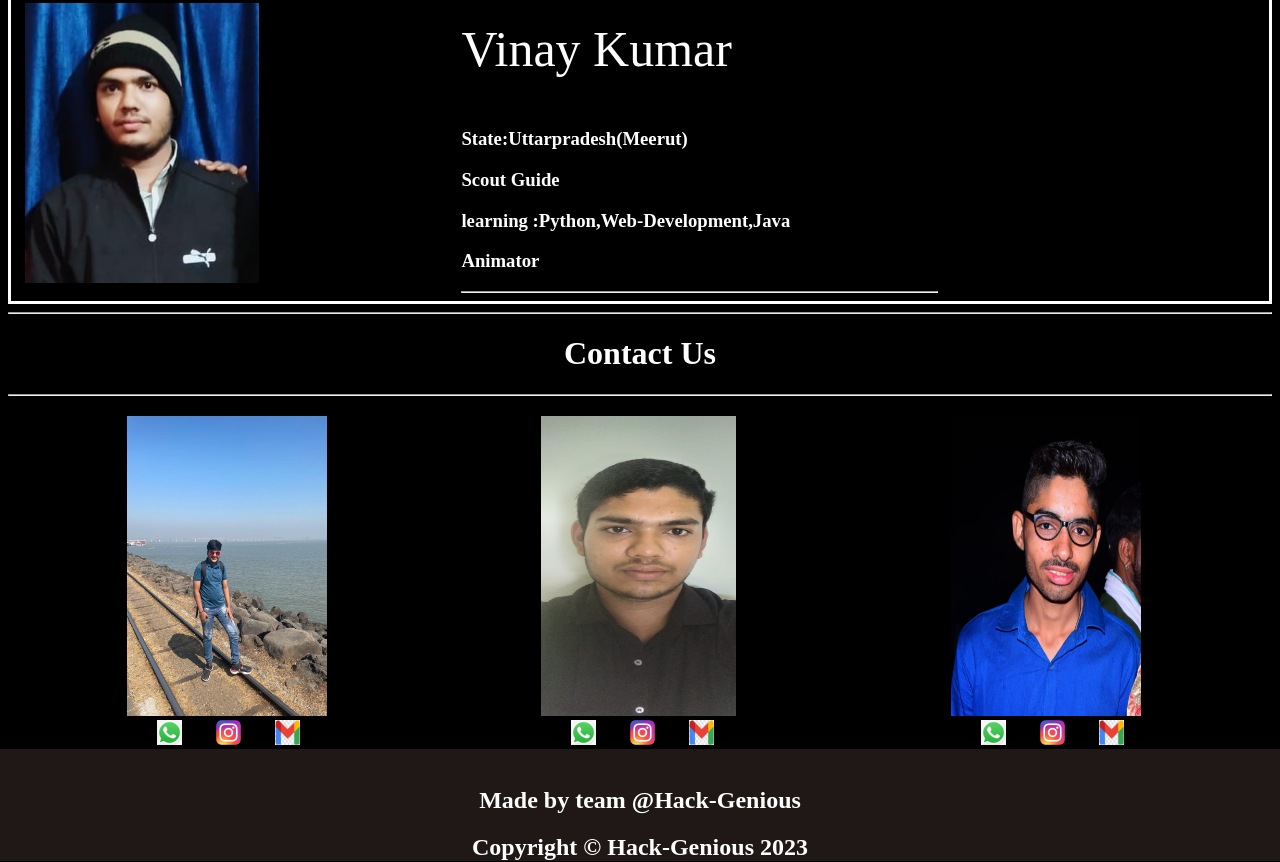
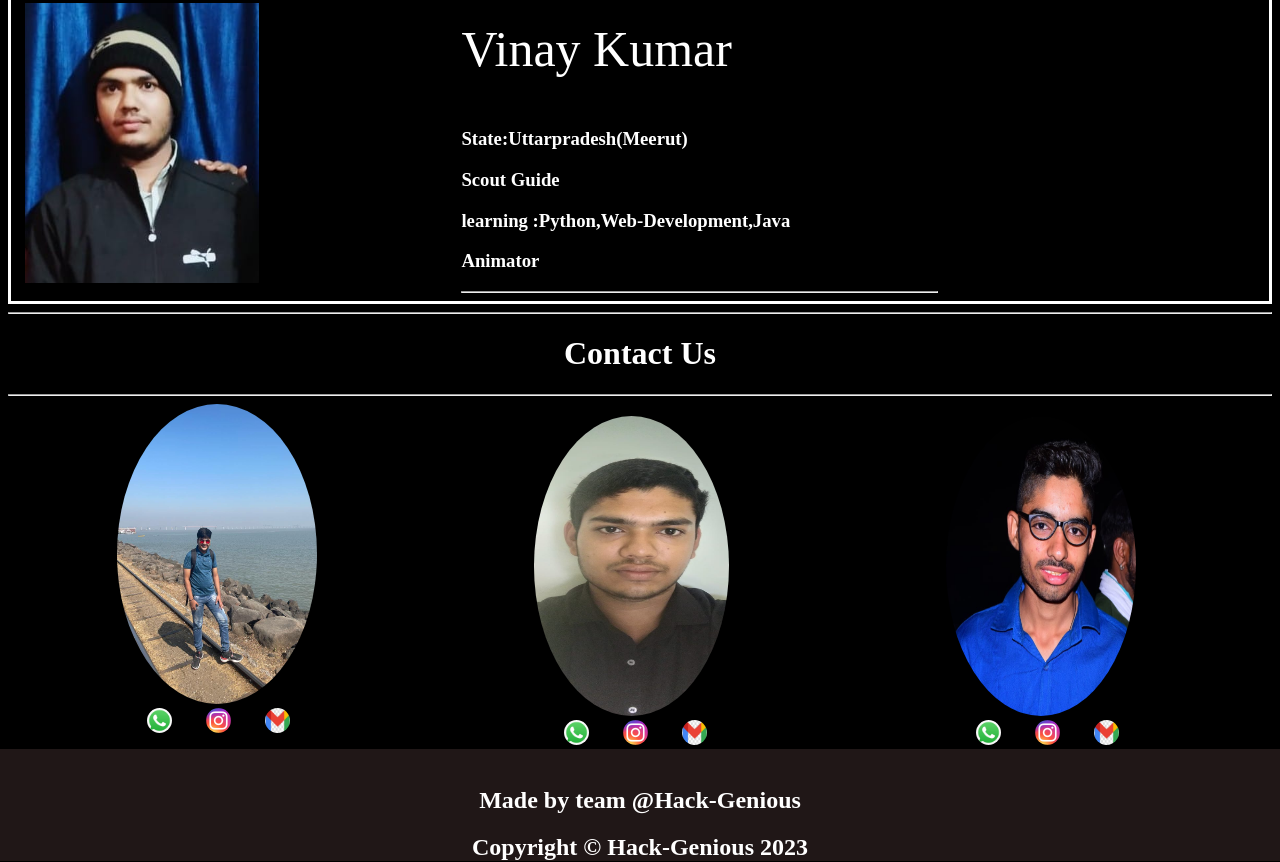
Before and after one commit to Sukhdevvinay/Hackgenius.github.io, a plain HTML site: page index.html in a window 1280 px wide. Shown: the part 1723-2585 px from the top of the page. Drawn offline with Linux system fonts and the light colour scheme.

Commit message:
picture change

```diff
--- a/Hack.css
+++ b/Hack.css
@@ -60,7 +60,8 @@ nav a{
 }
 /* /styles of Person1/ */
 .hemanshu1{
-    display:flex
+    display:flex;
+
 }
 /* /styles of Personinfo1/ */
 .hemanshuinfo{
@@ -151,3 +152,7 @@ margin-top: 12px;
     margin-left: -8px;
     margin-right: -8px;
   }
+
+ #image{
+    border-radius: 50%;
+ }
--- a/index.html
+++ b/index.html
@@ -39,7 +39,7 @@
      <div class="team">
         <!-- hemanshu section 1 -->
         <div class="hemanshu1">
-            <img src="hemanshu.jpg" height="300" alt="hemanshu image" id="hem" class = "right"> </img>
+            <img src="hemanshu.jpg" height="300" alt="hemanshu image" id="hem" class = "right">
                 <div class="hemanshuinfo">
                     <p class = "name">Hemanshu Choudhary</p>
                     <h3>State:Maharasthra(Mumbai)</h3>
@@ -53,7 +53,7 @@
         </div>
         <!-- ravindra section 1 -->
         <div class="ravindra1">
-            <img src="ravindra1.jpg" height="300" alt="ravindra image" class = "right" id = "rav"> </img>
+            <img src="ravindra1.jpg" height="300" alt="ravindra image" class = "right" id = "rav">
                     <div class = "ravindrainfo">
                          <p class='name'>Ravindra Bhinchar</p>
                          <h3>State:Rajasthan(Nagaur)</h3>
@@ -69,7 +69,7 @@
         <br>
         <!-- vinay section 1 -->
         <div class="vinay1">
-            <img src="vinay.jpeg" height="280" alt="vinay image" class="right" ></img>
+            <img src="vinay.jpeg" height="280" alt="vinay image" class="right" >
                 <div class="vinayinfo">
                          <p class="name">Vinay Kumar </p>
                          <h3>State:Uttarpradesh(Meerut)</h3>
@@ -88,35 +88,36 @@
 
         <!-- hemanshu section 2  -->
         <div class="person1">
-             <div class="hemanshu2">
-                 <img src="hemanshu2.jpg" height="300" alt="hemanshu image" width="200px" height="30px"></img>   <br>
+
+                 <img src="hemanshu2.jpg" height="300" id="image" alt="hemanshu image" width="200px" height="30px"> <br>
+
                <div class = "social">
                   <a class="button" href="https://api.whatsapp.com/send/?phone=7021552408&text&type=phone_number&app_absent=0" target="_blank">
-                  <img src="./whatsapp.jpeg" width="25px" height="25px"/>
+                  <img src="./whatsapp.jpeg" id="image" width="25px" height="25px"/>
                   </a>
-                  <a class="button" href="https://instagram.com/hemanshu._1?igshid=ZDdkNTZiNTM=" target="_blank"> <img src="./insta.jpg" width="25px" height="25px"></a>
-                  <a class="button" href="mailto:hemanshujc01@gmail.com" target="_blank">   <img src="gmail.jpeg" width="25px" height="25px"/> </a>
-                 </div>
-              </div>
+                  <a class="button" href="https://instagram.com/hemanshu._1?igshid=ZDdkNTZiNTM=" target="_blank"> <img id="image"src="./insta.jpg" width="25px" height="25px"></a>
+                  <a class="button" href="mailto:hemanshujc01@gmail.com" target="_blank">   <img id="image" src="gmail.jpeg" width="25px" height="25px"/> </a>
+                </div>
+
         </div>
 
         <!-- vinay section 2 -->
         <div class="person2">
               <div class="vinay2">
-                 <img src="vinay2.jpeg" height="300" alt="vinay image" width="195px" height="30px" ></img><br>
-                 <a class="button" href="https://api.whatsapp.com/send/?phone=9084246255&text&type=phone_number&app_absent=0" target="_blank"> <img src="./whatsapp.jpeg" width="25px" height="25px"/></a>
-                 <a class="button" href="https://instagram.com/sukhv_inay?igshid=ZDdkNTZiNTM=" target="_blank">   <img src="./insta.jpg" width="25px" height="25px"></a>
-                 <a class="button" href="mailto:sukhdevvina9693@gmail.com" target="_blank"><img src="gmail.jpeg" width="25px" height="25px"/></a>
+                 <img  id="image" src="vinay2.jpeg" height="300" alt="vinay image" width="195px" height="30px" ><br>
+                 <a class="button" href="https://api.whatsapp.com/send/?phone=9084246255&text&type=phone_number&app_absent=0" target="_blank"> <img id="image" src="./whatsapp.jpeg" width="25px" height="25px"/></a>
+                 <a class="button" href="https://instagram.com/sukhv_inay?igshid=ZDdkNTZiNTM=" target="_blank">   <img id="image" src="./insta.jpg" width="25px" height="25px"></a>
+                 <a class="button" href="mailto:sukhdevvina9693@gmail.com" target="_blank"><img id="image" src="gmail.jpeg" width="25px" height="25px"/></a>
               </div>
         </div>
 
         <!-- ranvindra section 2 -->
         <div class="person3">
             <div class="ravindra2">
-                 <img src="ravindra2.jpg" height="300" alt="ravindra image"width="190px" height="30px" ></img><br>
-                 <a class="button"  href="https://api.whatsapp.com/send/?phone=8854948324&text&type=phone_number&app_absent=0" target="_blank"> <img src="./whatsapp.jpeg" width="25px" height="25px"/></a>
-                 <a class="button" href="https://instagram.com/ravindra_choudhary005?igshid=ZDdkNTZiNTM=>Instagram" target="_blank">   <img src="./insta.jpg" width="25px" height="25px"></a>
-                 <a class="button" href="mailto:bhincharravi@gmail.com" target="_blank"><img src="gmail.jpeg" width="25px" height="25px"/></a>
+                 <img src="ravindra2.jpg" height="300" alt="ravindra image" id="image" width="190px" height="30px" ><br>
+                 <a class="button"  href="https://api.whatsapp.com/send/?phone=8854948324&text&type=phone_number&app_absent=0" target="_blank"> <img  id="image" src="./whatsapp.jpeg" width="25px" height="25px"/></a>
+                 <a class="button" href="https://instagram.com/ravindra_choudhary005?igshid=ZDdkNTZiNTM=>Instagram" target="_blank">   <img  id="image" src="./insta.jpg" width="25px" height="25px"></a>
+                 <a class="button" href="mailto:bhincharravi@gmail.com" target="_blank"><img id="image" src="gmail.jpeg" width="25px" height="25px"/></a>
             </div>
         </div>
         <BR>
```
